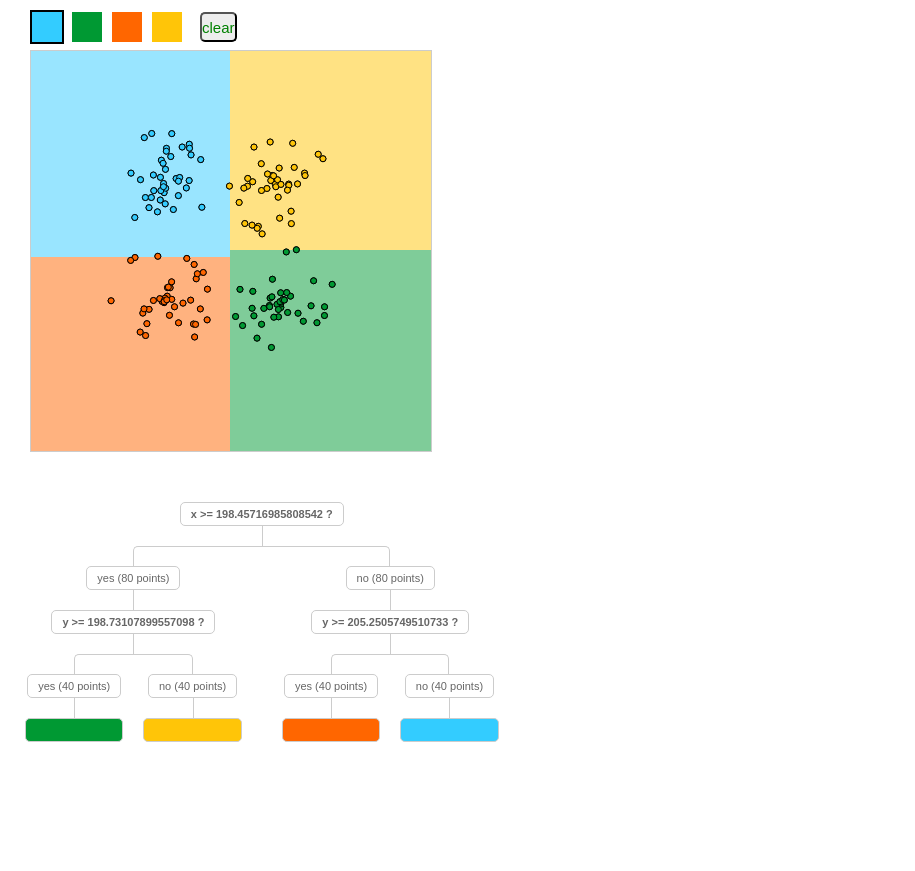
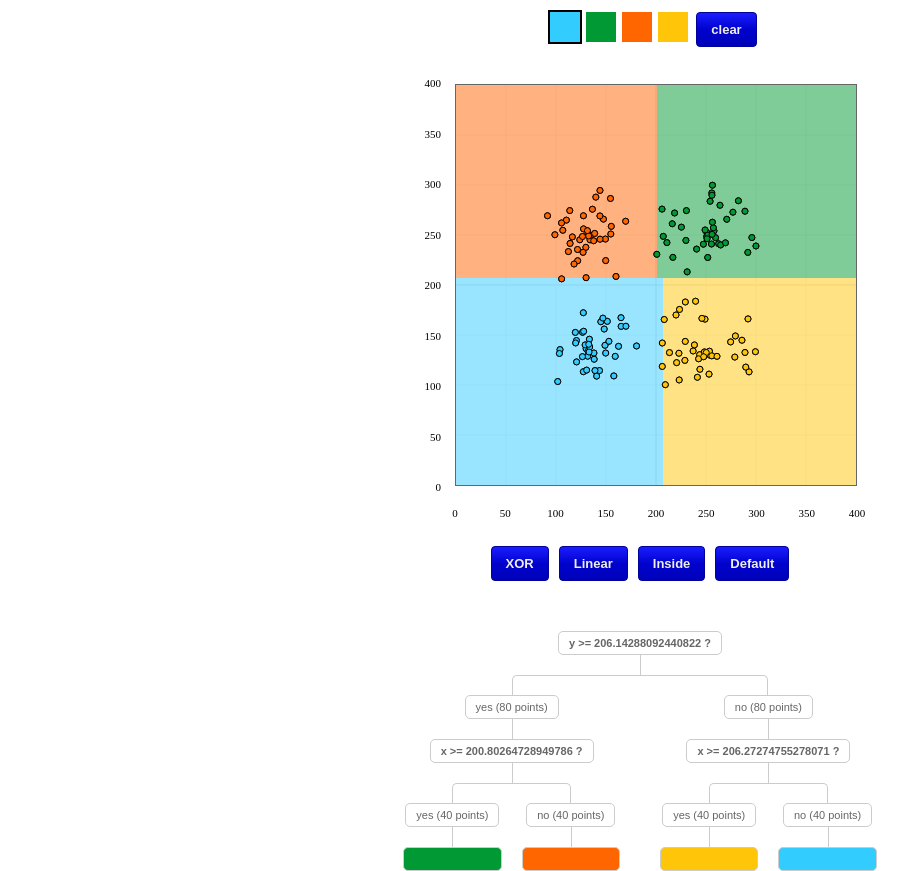
Before and after one commit to KawaiiUroboros/decision-tree, a plain HTML site: page index.html in a window 1280 px wide. Shown: the whole page, without its empty margins (0-915 px from the left). Before the commit the page ends 800 px from the top, so only its background shows below. Drawn offline with Linux system fonts and the light colour scheme.

Commit message:
added 3 generation

```diff
--- a/index.html
+++ b/index.html
@@ -1,7 +1,7 @@
 <html>
 <head>
 
-    <link rel="stylesheet" type="text/css" href="styles.css" media="screen" />
+    <link rel="stylesheet" type="text/css" href="styles.css" media="screen"/>
     <script type="text/javascript" src="decisionTree.js"></script>
     <script type="text/javascript" src="script.js"></script>
     <title>decision tree</title>
@@ -9,18 +9,53 @@
 </head>
 <body onLoad="init()">
 
+<div class="main">
+    <div class="upControls">
         <div class="color-select" label="#33CCFF">&nbsp;</div>
         <div class="color-select" label="#009933">&nbsp;</div>
         <div class="color-select" label="#FF6600">&nbsp;</div>
         <div class="color-select" label="#FFC508">&nbsp;</div>
 
         <button id="clearBtn" class="clearBtn">clear</button>
+    </div>
     <br/>
+    <div class="graph">
+        <div class="y-axis" style="height: 416px;">
+            <div>400</div>
+            <div>350</div>
+            <div>300</div>
+            <div>250</div>
+            <div>200</div>
+            <div>150</div>
+            <div>100</div>
+            <div>50</div>
+            <div>0</div>
+        </div>
+        <div class="canvas-wrapper" style="height: 416px;">
+            <canvas id="myCanvas" width="400" height="400"></canvas>
+        </div>
+        <div class="x-axis">
+            <div>0</div>
+            <div>50</div>
+            <div>100</div>
+            <div>150</div>
+            <div>200</div>
+            <div>250</div>
+            <div>300</div>
+            <div>350</div>
+            <div>400</div>
+        </div>
+    </div>
+    <div class="generateButtons">
+        <button id="xorGenBtn">XOR</button>
+        <button id="linearGenBtn">Linear</button>
+        <button id="insideGenBtn">Inside</button>
+        <button id="defaultGenBtn">Default</button>
+    </div>
+    <br/>
+    <div class="tree" id="displayTree"></div>
+</div>
 
-  <canvas id="myCanvas" width="400" height="400"></canvas>
-  <br/>
-
-  <div class="tree" id="displayTree"></div>
 
 </body>
 </html>
--- a/script.js
+++ b/script.js
@@ -2,6 +2,10 @@ function init() {
 
     let canvas = document.getElementById('myCanvas');
     let clearBtn = document.getElementById('clearBtn');
+    let xorGenBtn = document.getElementById('xorGenBtn');
+    let linearGenBtn = document.getElementById('linearGenBtn');
+    let insideGenBtn = document.getElementById('insideGenBtn');
+    let defaultGenBtn = document.getElementById('defaultGenBtn');
     let context = canvas.getContext('2d');
     let displayTreeDiv = document.getElementById('displayTree');
 
@@ -36,6 +40,10 @@ function init() {
     }
 
     clearBtn.addEventListener('click', clearCanvasListener, false);
+    xorGenBtn.addEventListener('click', generateXorPoints, false);
+    linearGenBtn.addEventListener('click', generateLinearPoints, false);
+    insideGenBtn.addEventListener('click', generateInsidePoints, false);
+    defaultGenBtn.addEventListener('click', generateDefaultPoints, false);
 
     function enableAddingPointsListener(e) {
         e.preventDefault();
@@ -168,14 +176,14 @@ function init() {
     function treeToHtml(tree) {
 
         if (tree.category) {
-      return  ['<ul>',
+            return ['<ul>',
                 '<li>',
                 '<a href="#" style="background-color:', tree.category, '">', EMPTY_STRING, '</a>',
                 '</li>',
                 '</ul>'].join('');
         }
 
-    return  ['<ul>',
+        return ['<ul>',
             '<li>',
             '<a href="#"><b>', tree.attribute, ' ', tree.predicateName, ' ', tree.pivot, ' ?</b></a>',
             '<ul>',
@@ -192,20 +200,20 @@ function init() {
             '</ul>'].join('');
     }
 
-  generatePoints();
+    generateXorPoints();
     drawPoints();
 
-  function generateGroup(centerX, centerY, color) {
+    function generateGroup(centerX, centerY, color, width, height) {
 
-    let a = 18;
-    let b = 18;
+        let a = width;
+        let b = height;
 
         for (let i = 0; i < 40; ++i) {
 
             let r = a * Math.random();
             let fi = 2 * Math.PI * Math.random();
-      let x = centerX + r * Math.cos(fi)*3 ;
-      let y = centerY + b / a * r * Math.sin(fi)*3;
+            let x = centerX + r * Math.cos(fi) * 3;
+            let y = centerY + b / a * r * Math.sin(fi) * 3;
 
             points.push({
                 x: x,
@@ -215,14 +223,41 @@ function init() {
         }
     }
 
-  function generatePoints() {
-
+    function generateXorPoints() {
+        points = [];
         let centerX = canvas.width;
         let centerY = canvas.height;
-    generateGroup(centerX / 3,centerY / 3, "#33CCFF");
-    generateGroup(centerX * 2.5 / 4,centerY * 2.5 / 4, "#009933");
-    generateGroup(centerX / 3,centerY * 2.5 / 4, "#FF6600");
-    generateGroup(centerX * 2.5 / 4,centerY / 3, "#FFC508");
+        generateGroup(centerX / 3, centerY / 3, "#33CCFF", 18, 18);
+        generateGroup(centerX * 2.5 / 4, centerY * 2.5 / 4, "#009933", 18, 18);
+        generateGroup(centerX / 3, centerY * 2.5 / 4, "#FF6600", 18, 18);
+        generateGroup(centerX * 2.5 / 4, centerY / 3, "#FFC508", 18, 18);
+        rebuildForestListener();
+    }
+
+    function generateLinearPoints() {
+        points = [];
+        let centerX = canvas.width;
+        let centerY = canvas.height;
+        generateGroup(centerX / 2, centerY / 3, "#33CCFF", 18, 18);
+        generateGroup(centerX / 2, centerY * 2.5 / 4, "#009933", 18, 18);
+        rebuildForestListener();
+    }
+
+    function generateInsidePoints() {
+        points = [];
+        let centerX = canvas.width;
+        let centerY = canvas.height;
+        generateGroup(centerX / 2, centerY / 2, "#33CCFF", 18, 18);
+        generateGroup(centerX / 2, centerY / 2, "#009933", 40, 40);
+        rebuildForestListener();
+    }
+
+    function generateDefaultPoints() {
+        points = [];
+        let centerX = canvas.width;
+        let centerY = canvas.height;
+        generateGroup(centerX / 2, centerY / 2, "#33CCFF", 70, 70);
+        generateGroup(centerX / 2, centerY / 2, "#009933", 70, 70);
         rebuildForestListener();
     }
 
@@ -231,5 +266,4 @@ function init() {
             drawCircle(context, point.x, point.y, 3, point.color);
         });
     }
-
 }
--- a/styles.css
+++ b/styles.css
@@ -1,34 +1,129 @@
-canvas {
-  border: 1px solid #ccc;
-  margin: 30px;
-  margin-top: 5px;
+.graph {
+    padding: 0px;
+    display: flex;
+    flex-direction: row;
+    flex-wrap: wrap;
+    align-content: flex-start;
+    font-size: 11px;
+    margin-bottom: 10px;
+    width: 462px;
+}
+
+.graph .y-axis {
+    width: 32px;
+    display: flex;
+    flex-direction: column;
+    justify-content: space-between;
+    line-height: 12px;
+}
+
+.graph .canvas-wrapper {
+    flex: 1;
+    padding: 7px 14px;
+}
+
+.graph .x-axis {
+    width: 100%;
+    height: 17px;
+    margin-left: 32px;
+    display: flex;
+    justify-content: space-between;
+    line-height: 12px;
+}
+
+.graph .x-axis > div {
+    flex-basis: 28px;
+    text-align: center;
+}
+
+.graph .y-axis > div {
+    text-align: end;
+}
+
+
+.graph canvas {
+    border: 1px solid #666;
+    width: 100%;
+    height: 100%;
+    transform: scale(1, -1);
+    background-image: url("grid.svg");
+    background-color: white;
 }
 
 .color-select {
     margin: 1px;
     margin-top: 10px;
-  width : 30px;
-  height : 30px;
-  display:inline-block;
+    width: 30px;
+    height: 30px;
+    display: inline-block;
 }
 
 .color-select:first-child {
     margin-left: 30px;
 }
 
-.clearBtn {
-  margin-top: 12px;
-  margin-left: 15px;
-  -moz-border-radius: 5px;
-  -webkit-border-radius: 5px;
-  border-radius:5px;
-  color: green;
-  background-color: #EDEDED;
-  font-size: 15px;
+button {
+    background-image: linear-gradient(#1b1dff, #0002cd 50%, #0002b9);
+    border: 1px solid #00029a;
+    background-color: #0002cd;
+    border-radius: 4px;
+    padding: 9px 14px;
     text-decoration: none;
-  cursor: poiner;
-  height: 30px;
-  position: absolute;
+    font-size: 13px;
+    font-weight: bold;
+    color: #eee;
+    font-family: sans-serif;
+    margin: 12px 5px;
+}
+
+button:hover {
+    background-image: linear-gradient(#0609ff, #0002b9 50%, #0002a4);
+    border: 1px solid #000186;
+    background-color: #00029a;
+    cursor: pointer;
+}
+
+button:active {
+    background-image: none;
+    background-color: #00029a;
+    border-color: #000190;
+}
+
+button:disabled {
+    background-image: none;
+    border: 1px solid #000000;
+    background-color: #333338;
+    border-radius: 4px;
+    padding: 9px 14px;
+    text-decoration: none;
+    font-size: 13px;
+    font-weight: bold;
+    color: #eee;
+    font-family: sans-serif;
+}
+
+
+.generateButtons {
+    display: flex;
+    justify-content: space-around;
+}
+
+.main {
+    display: flex;
+    flex-direction: column;
+    align-items: center;
+    justify-content: center;
+}
+
+.upControls {
+    display: flex;
+    justify-content: center;
+    flex-direction: row;
+}
+
+#myCanvas {
+    max-height: 400px;
+    max-width: 400px;
 }
 
 /*
@@ -79,7 +174,7 @@ Some other advices about displaying trees: http://stackoverflow.com/questions/16
 
 /*We will use ::before and ::after to draw the connectors*/
 
-.tree li::before, .tree li::after{
+.tree li::before, .tree li::after {
     content: '';
     position: absolute;
     top: 0;
@@ -88,7 +183,8 @@ Some other advices about displaying trees: http://stackoverflow.com/questions/16
     width: 50%;
     height: 20px;
 }
-.tree li::after{
+
+.tree li::after {
     right: auto;
     left: 50%;
     border-left: 1px solid #ccc;
@@ -101,30 +197,32 @@ Some other advices about displaying trees: http://stackoverflow.com/questions/16
 }
 
 /*Remove space from the top of single children*/
-.tree li:only-child{
+.tree li:only-child {
     padding-top: 0;
 }
 
 /*Remove left connector from first child and
  right connector from last child*/
-.tree li:first-child::before, .tree li:last-child::after{
+.tree li:first-child::before, .tree li:last-child::after {
     border: 0 none;
 }
+
 /*Adding back the vertical connector to the last nodes*/
-.tree li:last-child::before{
+.tree li:last-child::before {
     border-right: 1px solid #ccc;
     border-radius: 0 5px 0 0;
     -webkit-border-radius: 0 5px 0 0;
     -moz-border-radius: 0 5px 0 0;
 }
-.tree li:first-child::after{
+
+.tree li:first-child::after {
     border-radius: 5px 0 0 0;
     -webkit-border-radius: 5px 0 0 0;
     -moz-border-radius: 5px 0 0 0;
 }
 
 /*Time to add downward connectors from parents*/
-.tree ul ul::before{
+.tree ul ul::before {
     content: '';
     position: absolute;
     top: 0;
@@ -134,7 +232,7 @@ Some other advices about displaying trees: http://stackoverflow.com/questions/16
     height: 20px;
 }
 
-.tree li a{
+.tree li a {
     border: 1px solid #ccc;
     padding: 5px 10px;
     text-decoration: none;
@@ -154,17 +252,18 @@ Some other advices about displaying trees: http://stackoverflow.com/questions/16
 
 /*Time for some hover effects*/
 /*We will apply the hover effect the the lineage of the element also*/
-.tree li a:hover, .tree li a:hover+ul li a {
+.tree li a:hover, .tree li a:hover + ul li a {
     background: #c8e4f8;
     color: #000;
     border: 1px solid #94a0b4;
 }
+
 /*Connector styles on hover*/
-.tree li a:hover+ul li::after,
-.tree li a:hover+ul li::before,
-.tree li a:hover+ul::before,
-.tree li a:hover+ul ul::before{
-  border-color:  #94a0b4;
+.tree li a:hover + ul li::after,
+.tree li a:hover + ul li::before,
+.tree li a:hover + ul::before,
+.tree li a:hover + ul ul::before {
+    border-color: #94a0b4;
 }
 
 /*Thats all. I hope you enjoyed it.
```
Also changed, not shown: decisionTree.js (+17 -11 lines), grid.svg (added). Lines whose indentation alone changed are shown as unchanged.
